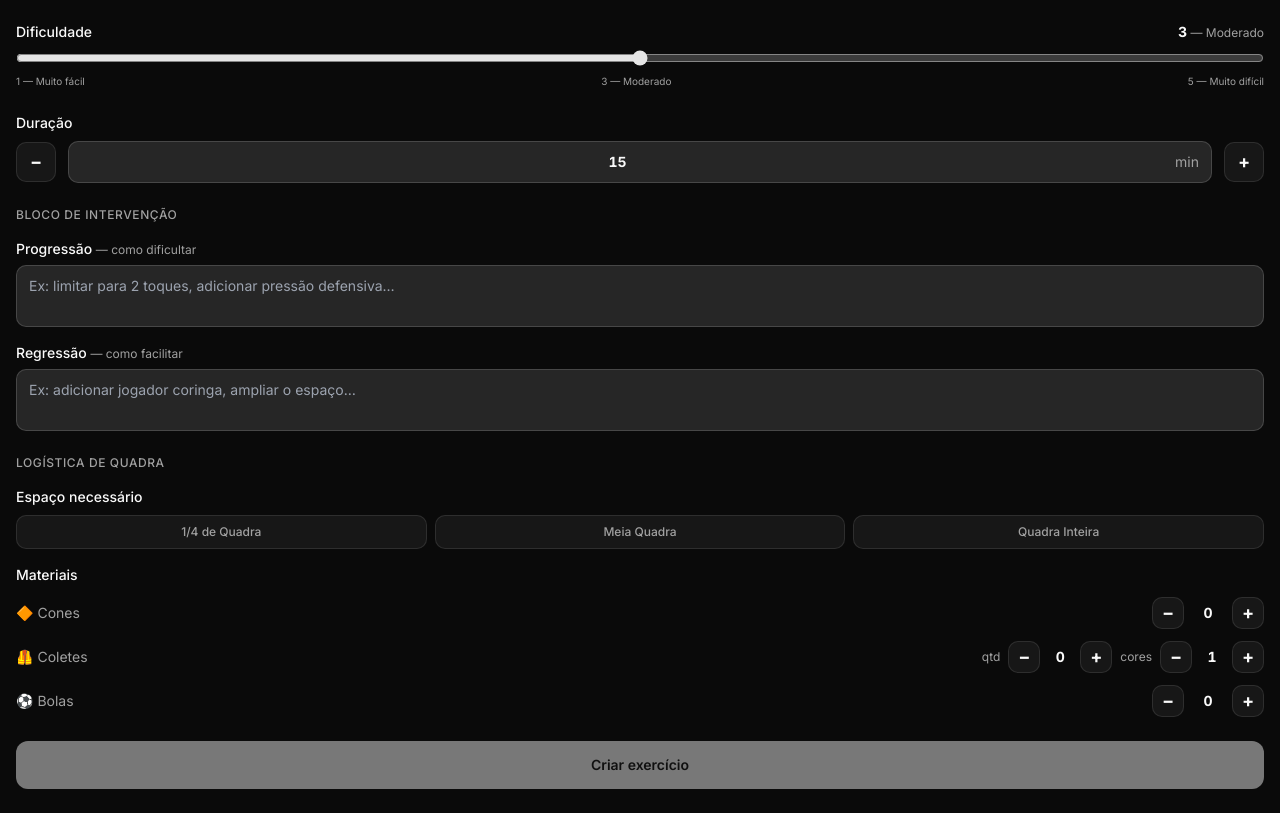
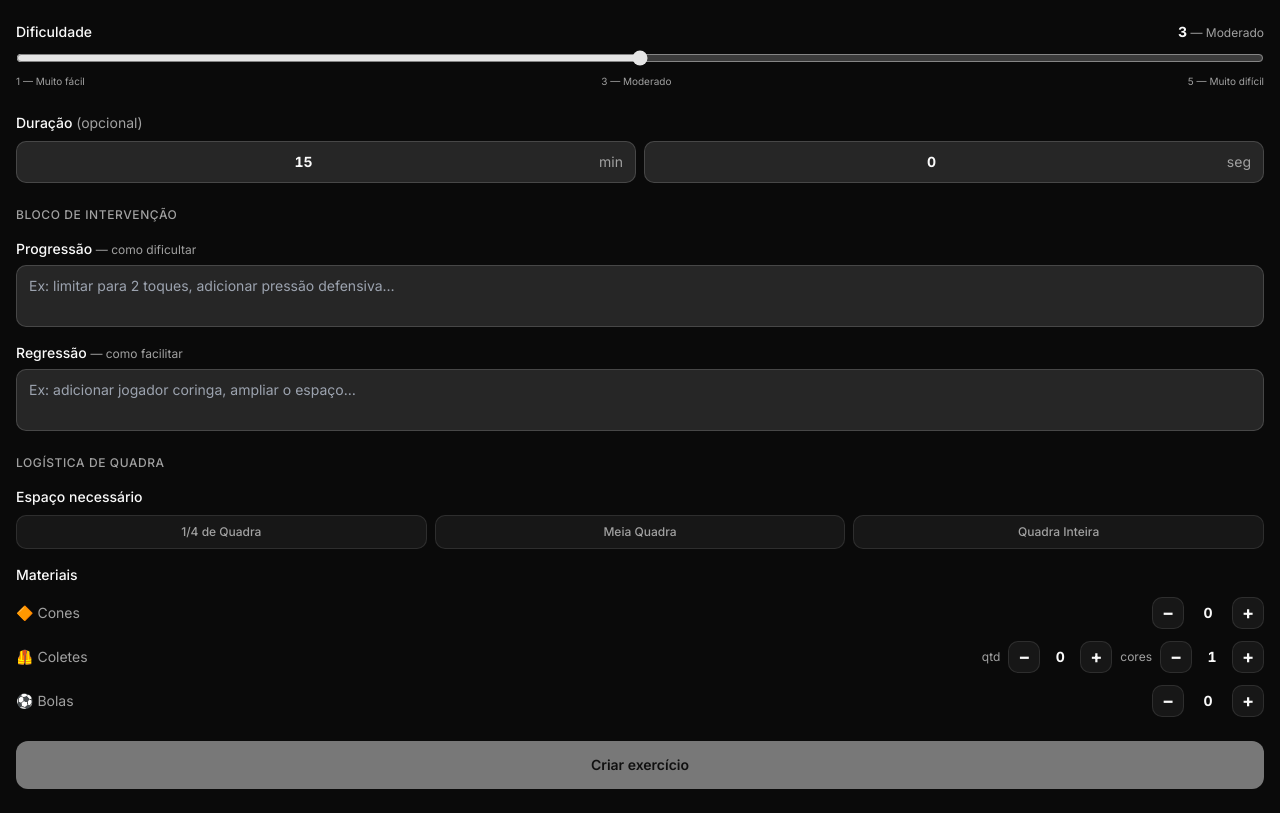
Before and after one commit to brunotws/trezesports, a Next.js app: page /exercicios/novo in a window 1280 px wide. Shown: the part 914-1727 px from the top of the page. Built offline with nearby package versions, Linux system fonts and the light colour scheme; no server answers; the database is empty.

Commit message:
feat: duração com campos min + seg independentes (liberdade total)

```diff
--- a/app/(app)/exercicios/[id]/EditExerciseForm.tsx
+++ b/app/(app)/exercicios/[id]/EditExerciseForm.tsx
@@ -40,7 +40,8 @@ export default function EditExerciseForm({ exercise, categories, initialCategory
   const [attrPrimary, setAttrPrimary] = useState(exercise.attribute_target ?? '')
   const [attrSecondary, setAttrSecondary] = useState(exercise.attr_secondary ?? '')
   const [difficulty, setDifficulty]   = useState(exercise.fatigue_level)
-  const [durationMin, setDurationMin] = useState(exercise.duration_min ?? 15)
+  const [durMin, setDurMin]           = useState(Math.floor(exercise.duration_min ?? 0))
+  const [durSec, setDurSec]           = useState(Math.round(((exercise.duration_min ?? 0) % 1) * 60))
   const [diagramUrl, setDiagramUrl]   = useState<string | null>(exercise.diagram_url ?? null)
   const [uploading, setUploading]     = useState(false)
   const [progressao, setProgressao]   = useState(exercise.progressao ?? '')
@@ -87,7 +88,7 @@ export default function EditExerciseForm({ exercise, categories, initialCategory
           type,
           fatigue_level: difficulty,
           for_goalkeeper: forGoalkeeper,
-          duration_min: durationMin,
+          duration_min: durMin + durSec / 60 || null,
           diagram_url: diagramUrl,
           progressao: progressao || null,
           regressao: regressao || null,
@@ -262,22 +263,29 @@ export default function EditExerciseForm({ exercise, categories, initialCategory
 
       {/* Duração */}
       <div className="flex flex-col gap-2">
-        <label className="text-sm font-medium">Duração</label>
-        <div className="flex items-center gap-3">
-          <button type="button" onClick={() => setDurationMin(v => Math.max(1, v - 5))}
-            className="w-10 h-10 rounded-lg border border-border bg-card text-lg font-bold flex items-center justify-center shrink-0">−</button>
+        <label className="text-sm font-medium">Duração <span className="text-muted-foreground font-normal">(opcional)</span></label>
+        <div className="flex items-center gap-2">
           <div className="flex-1 flex items-center gap-1.5 rounded-lg border border-input bg-muted px-3 py-2.5">
             <input
               type="number"
-              min={1}
-              value={durationMin}
-              onChange={e => setDurationMin(Math.max(1, Number(e.target.value) || 1))}
+              min={0}
+              value={durMin}
+              onChange={e => setDurMin(Math.max(0, Number(e.target.value) || 0))}
               className="w-full bg-transparent text-sm font-bold outline-none text-center tabular-nums"
             />
             <span className="text-sm text-muted-foreground shrink-0">min</span>
           </div>
-          <button type="button" onClick={() => setDurationMin(v => v + 5)}
-            className="w-10 h-10 rounded-lg border border-border bg-card text-lg font-bold flex items-center justify-center shrink-0">+</button>
+          <div className="flex-1 flex items-center gap-1.5 rounded-lg border border-input bg-muted px-3 py-2.5">
+            <input
+              type="number"
+              min={0}
+              max={59}
+              value={durSec}
+              onChange={e => setDurSec(Math.min(59, Math.max(0, Number(e.target.value) || 0)))}
+              className="w-full bg-transparent text-sm font-bold outline-none text-center tabular-nums"
+            />
+            <span className="text-sm text-muted-foreground shrink-0">seg</span>
+          </div>
         </div>
       </div>
 
--- a/app/(app)/exercicios/novo/NewExerciseForm.tsx
+++ b/app/(app)/exercicios/novo/NewExerciseForm.tsx
@@ -40,7 +40,8 @@ export default function NewExerciseForm({ categories }: Props) {
   const [attrPrimary, setAttrPrimary] = useState('')
   const [attrSecondary, setAttrSecondary] = useState('')
   const [difficulty, setDifficulty]   = useState(3)
-  const [durationMin, setDurationMin] = useState(15)
+  const [durMin, setDurMin]           = useState(15)
+  const [durSec, setDurSec]           = useState(0)
   const [diagramUrl, setDiagramUrl]   = useState<string | null>(null)
   const [uploading, setUploading]     = useState(false)
   const [progressao, setProgressao]   = useState('')
@@ -86,7 +87,7 @@ export default function NewExerciseForm({ categories }: Props) {
         type,
         fatigue_level: difficulty,
         for_goalkeeper: forGoalkeeper,
-        duration_min: durationMin,
+        duration_min: durMin + durSec / 60 || null,
         diagram_url: diagramUrl,
         progressao: progressao || null,
         regressao: regressao || null,
@@ -296,22 +297,29 @@ export default function NewExerciseForm({ categories }: Props) {
 
       {/* Duração */}
       <div className="flex flex-col gap-2">
-        <label className="text-sm font-medium">Duração</label>
-        <div className="flex items-center gap-3">
-          <button type="button" onClick={() => setDurationMin(v => Math.max(1, v - 5))}
-            className="w-10 h-10 rounded-lg border border-border bg-card text-lg font-bold flex items-center justify-center shrink-0">−</button>
+        <label className="text-sm font-medium">Duração <span className="text-muted-foreground font-normal">(opcional)</span></label>
+        <div className="flex items-center gap-2">
           <div className="flex-1 flex items-center gap-1.5 rounded-lg border border-input bg-muted px-3 py-2.5">
             <input
               type="number"
-              min={1}
-              value={durationMin}
-              onChange={e => setDurationMin(Math.max(1, Number(e.target.value) || 1))}
+              min={0}
+              value={durMin}
+              onChange={e => setDurMin(Math.max(0, Number(e.target.value) || 0))}
               className="w-full bg-transparent text-sm font-bold outline-none text-center tabular-nums"
             />
             <span className="text-sm text-muted-foreground shrink-0">min</span>
           </div>
-          <button type="button" onClick={() => setDurationMin(v => v + 5)}
-            className="w-10 h-10 rounded-lg border border-border bg-card text-lg font-bold flex items-center justify-center shrink-0">+</button>
+          <div className="flex-1 flex items-center gap-1.5 rounded-lg border border-input bg-muted px-3 py-2.5">
+            <input
+              type="number"
+              min={0}
+              max={59}
+              value={durSec}
+              onChange={e => setDurSec(Math.min(59, Math.max(0, Number(e.target.value) || 0)))}
+              className="w-full bg-transparent text-sm font-bold outline-none text-center tabular-nums"
+            />
+            <span className="text-sm text-muted-foreground shrink-0">seg</span>
+          </div>
         </div>
       </div>
 
```
